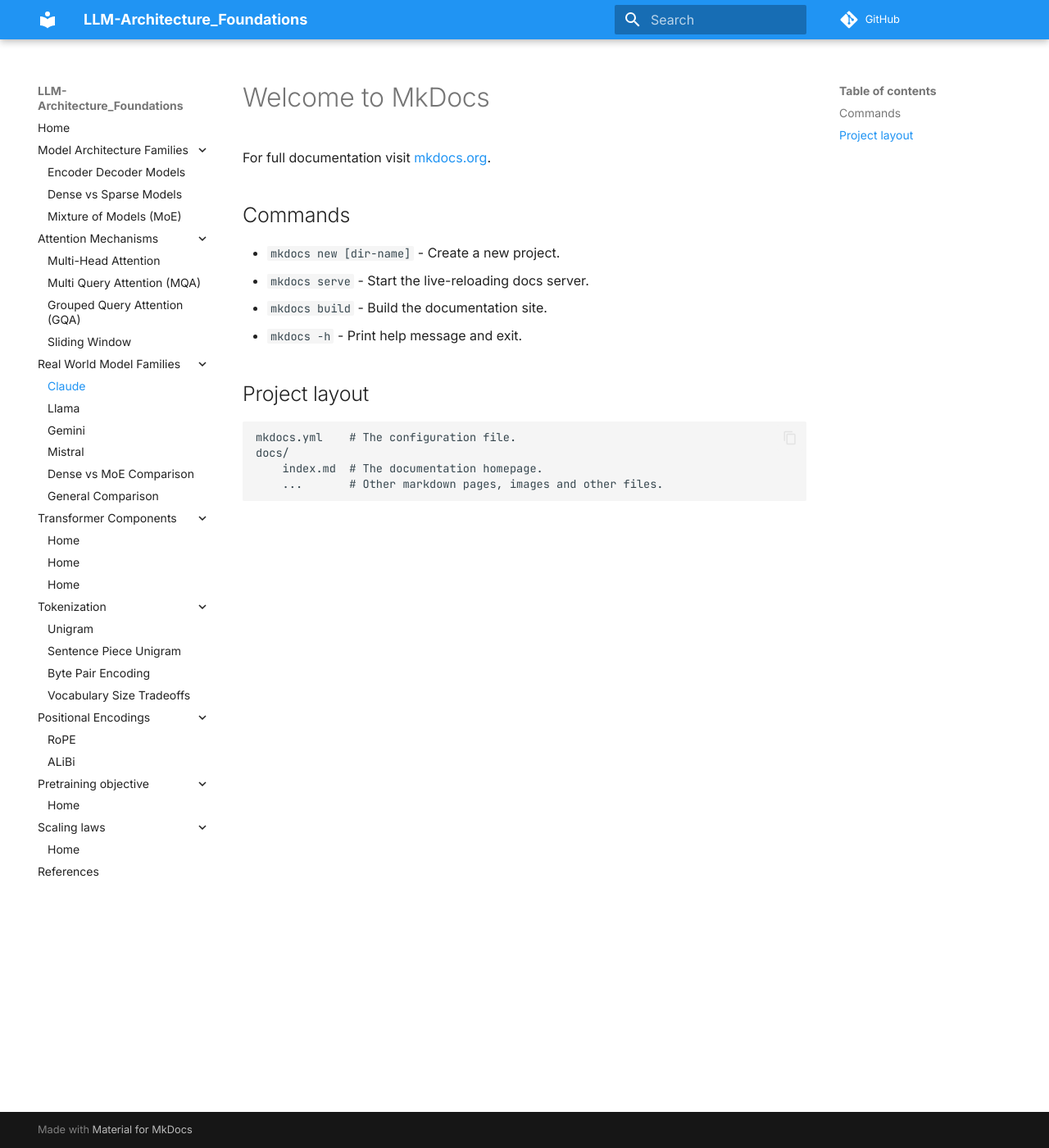
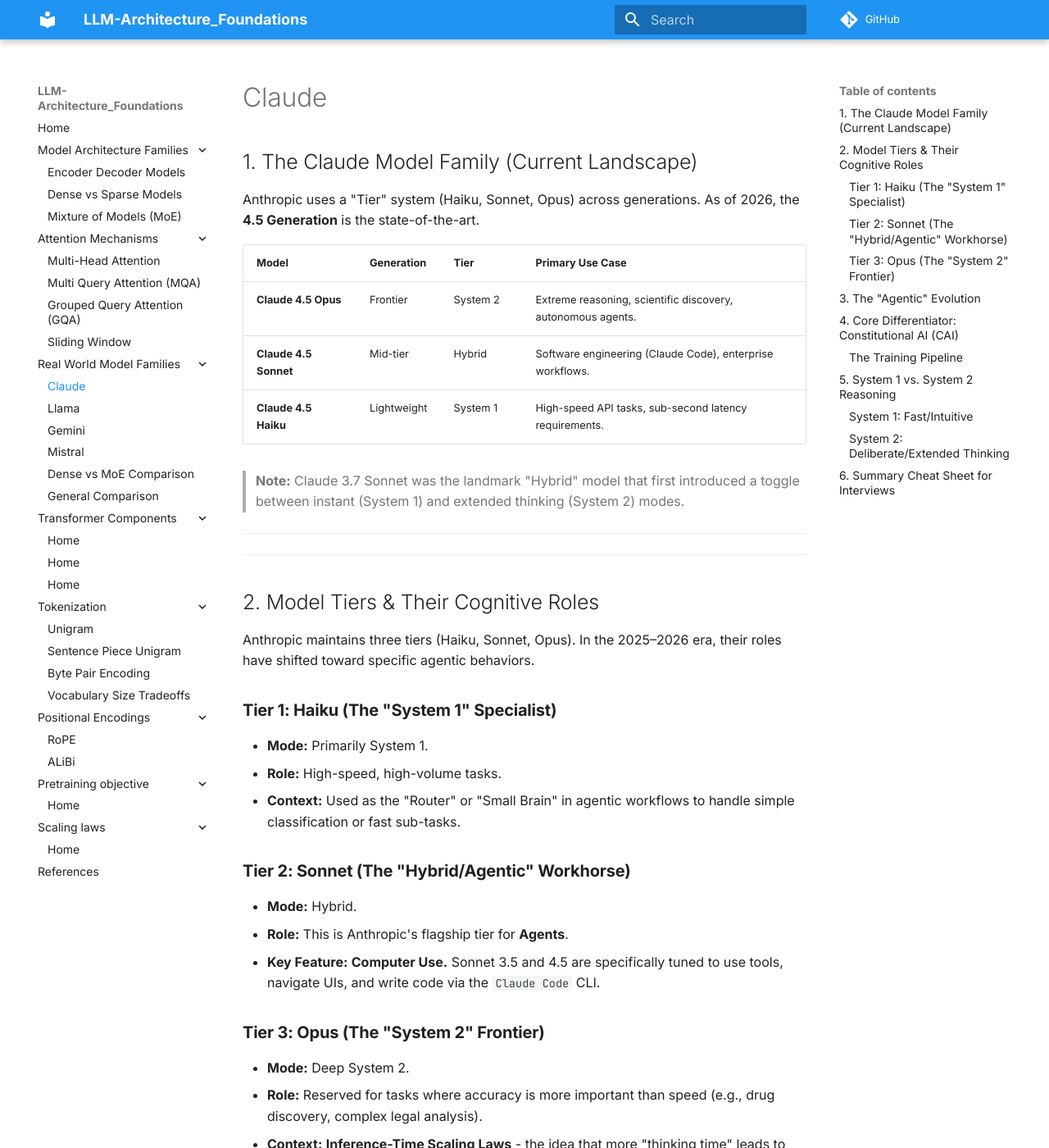
Before and after one commit to saurabhiit2007/LLM-Architecture-Foundations, an MkDocs documentation site: the page built from docs/real_world_model_families/claude.md, in a window 1280 px wide and 1400 px high. Shown: the whole window at 82% size. Built offline with MkDocs 1.6.1 and Material for MkDocs 9.7.7, drawn with Linux system fonts in a browser that asks for light colours; comment, search, counter and statistics services are not loaded; some of the changed text lies outside the part shown.

Commit message:
added claude

```diff
--- a/docs/real_world_model_families/claude.md
+++ b/docs/real_world_model_families/claude.md
@@ -1,17 +1,97 @@
-# Welcome to MkDocs
+## 1. The Claude Model Family (Current Landscape)
 
-For full documentation visit [mkdocs.org](https://www.mkdocs.org).
+Anthropic uses a "Tier" system (Haiku, Sonnet, Opus) across generations. As of 2026, the **4.5 Generation** is the state-of-the-art.
 
-## Commands
+| Model | Generation | Tier | Primary Use Case |
+| :--- | :--- | :--- | :--- |
+| **Claude 4.5 Opus** | Frontier | System 2 | Extreme reasoning, scientific discovery, autonomous agents. |
+| **Claude 4.5 Sonnet** | Mid-tier | Hybrid | Software engineering (Claude Code), enterprise workflows. |
+| **Claude 4.5 Haiku** | Lightweight | System 1 | High-speed API tasks, sub-second latency requirements. |
 
-* `mkdocs new [dir-name]` - Create a new project.
-* `mkdocs serve` - Start the live-reloading docs server.
-* `mkdocs build` - Build the documentation site.
-* `mkdocs -h` - Print help message and exit.
+> **Note:** Claude 3.7 Sonnet was the landmark "Hybrid" model that first introduced a toggle between instant (System 1) and extended thinking (System 2) modes.
 
-## Project layout
+---
 
-    mkdocs.yml    # The configuration file.
-    docs/
-        index.md  # The documentation homepage.
-        ...       # Other markdown pages, images and other files.
+---
+
+## 2. Model Tiers & Their Cognitive Roles
+
+Anthropic maintains three tiers (Haiku, Sonnet, Opus). In the 2025–2026 era, their roles have shifted toward specific agentic behaviors.
+
+### **Tier 1: Haiku (The "System 1" Specialist)**
+* **Mode:** Primarily System 1.
+* **Role:** High-speed, high-volume tasks.
+* **Context:** Used as the "Router" or "Small Brain" in agentic workflows to handle simple classification or fast sub-tasks.
+
+### **Tier 2: Sonnet (The "Hybrid/Agentic" Workhorse)**
+* **Mode:** Hybrid.
+* **Role:** This is Anthropic's flagship tier for **Agents**.
+* **Key Feature:** **Computer Use.** Sonnet 3.5 and 4.5 are specifically tuned to use tools, navigate UIs, and write code via the `Claude Code` CLI.
+
+### **Tier 3: Opus (The "System 2" Frontier)**
+* **Mode:** Deep System 2.
+* **Role:** Reserved for tasks where accuracy is more important than speed (e.g., drug discovery, complex legal analysis).
+* **Context:**  **Inference-Time Scaling Laws** - the idea that more "thinking time" leads to higher IQ.
+
+---
+
+---
+
+## 3. The "Agentic" Evolution
+
+While "System 2" refers to **how the model thinks**, "Agentic" refers to **what the model can do.**
+
+* **Claude 3.5:** Introduced the "Agentic Framework" (Computer Use). It was a System 1 model trying to do System 2 tasks via tool-calling.
+* **Claude 3.7:** Improved Agentic reliability by allowing the model to "think" (System 2) before it clicks a button or writes a line of code.
+* **Claude 4.5:** Fully **Agentic-Native**. The model doesn't just call tools; it plans the entire multi-step trajectory using hidden thinking tokens before execution.
+    - **Claude Code:** A specialized agentic interface that uses these capabilities to perform autonomous software engineering tasks (e.g., "Fix the bug in the auth flow and run the tests").
+
+---
+
+---
+
+## 4. Core Differentiator: Constitutional AI (CAI)
+
+Anthropic’s defining strategy is **Constitutional AI**, which enables **RLAIF** (Reinforcement Learning from AI Feedback).
+
+### The Training Pipeline
+1. **The Constitution:** A set of rules (e.g., "Be helpful, honest, and harmless") used as a rubric.
+2. **Critique and Revision:** The model generates an initial response, then critiques itself based on the Constitution, and finally rewrites it.
+3. **Preference Model (RLAIF):** A separate AI model evaluates thousands of these pairs to create a "Reward Model."
+4. **Reinforcement Learning:** The final model is fine-tuned to maximize the rewards defined by that AI-driven preference model.
+
+> **Insight:** This reduces **Sycophancy** (the tendency of models to agree with users just to be "likable") because the model is optimized for a fixed Constitution rather than fickle human ratings.
+
+---
+
+---
+
+## 5. System 1 vs. System 2 Reasoning
+
+Anthropic has moved beyond "prompting for step-by-step" into true **Inference-Time Scaling**.
+
+### System 1: Fast/Intuitive
+- **Mechanism:** Standard next-token prediction.
+- **Latency:** Instant.
+- **Use Case:** Brainstorming, simple chat, data extraction.
+
+### System 2: Deliberate/Extended Thinking
+- **Mechanism:** The model generates **Thinking Tokens** (visible or hidden) before producing the final answer. This allows the model to "plan" and "search" through different solution paths.
+- **Scaling Law:** Performance improves as you increase the **Thinking Budget** (more compute at inference = higher intelligence).
+- **Models:** Claude 3.7 Sonnet and Claude 4.5 Opus.
+
+---
+
+---
+
+## 6. Summary Cheat Sheet for Interviews
+
+| Feature | Technical Detail to Mention |
+| :--- | :--- |
+| **Alignment** | Constitutional AI / RLAIF (Scalable oversight). |
+| **Reasoning** | Inference-time Scaling (System 2 thinking tokens). |
+| **Architecture** | Likely Mixture of Experts (MoE) to balance speed and capacity. |
+| **Agentic** | Computer Use API (Screenshots to x,y coordinate actions). |
+| **Safety** | Focused on "Red Teaming" and "ASL" (AI Safety Levels). |
+
+---
```
